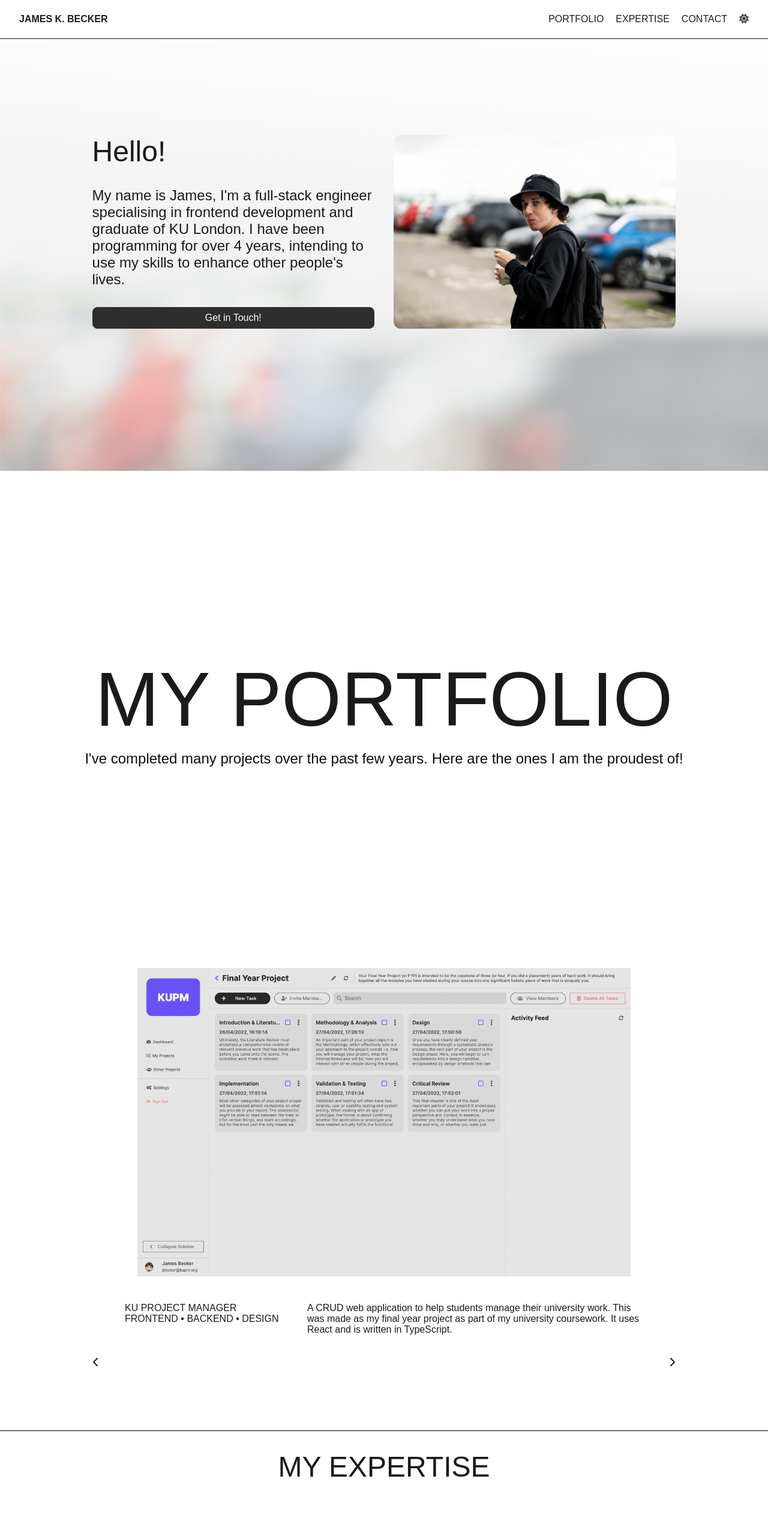
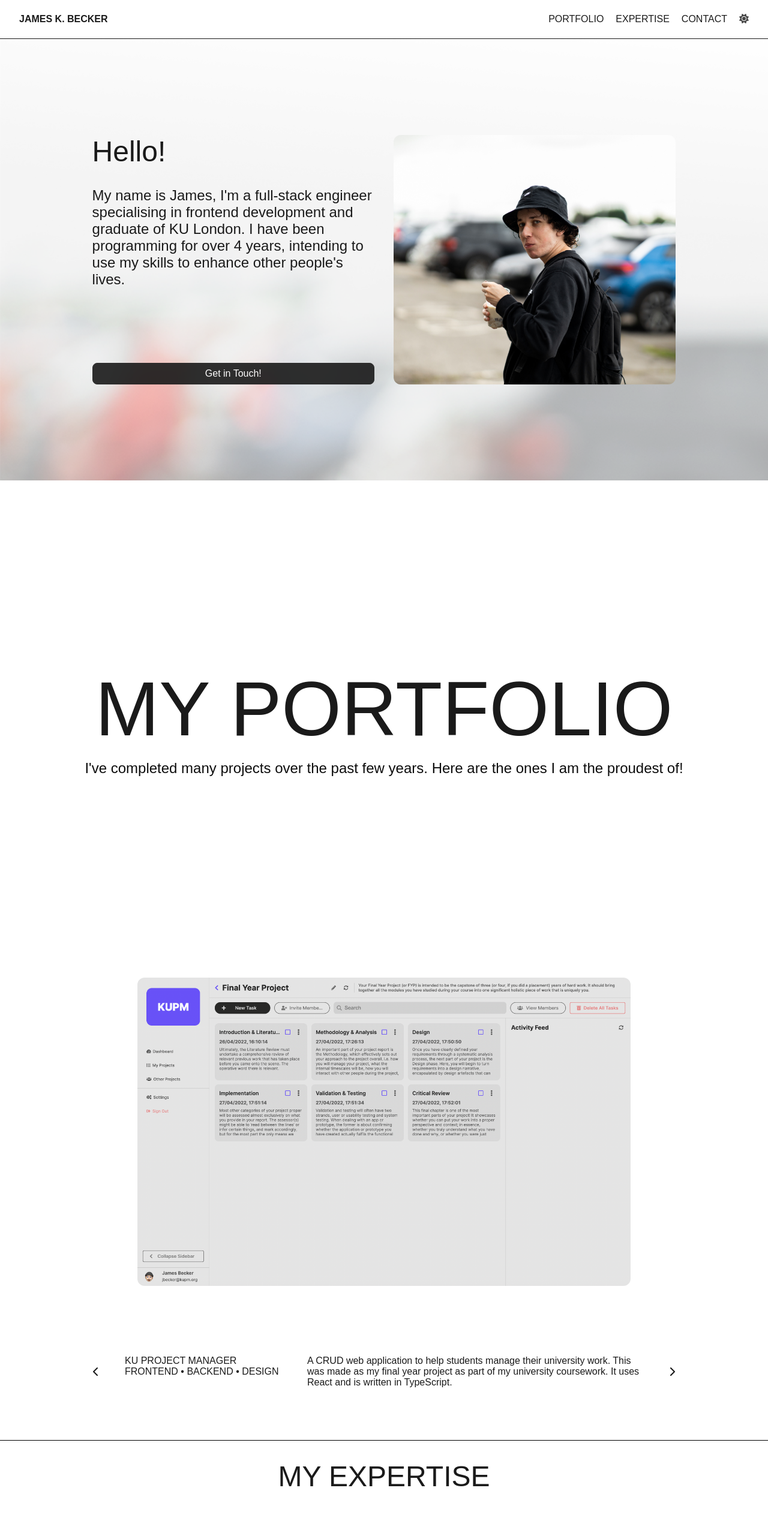
Before and after one commit to jameskbecker/portfolio-old, a Next.js app: page / in a window 1280 px wide. Shown: the top 2566 px of the page at 60% size. Built offline with nearby package versions, Linux system fonts and the light colour scheme.

Commit message:
Improve layout

```diff
--- a/src/components/sections/heroSection/index.tsx
+++ b/src/components/sections/heroSection/index.tsx
@@ -9,8 +9,7 @@ import screens from '@/screens';
 
 const StyledHeroSection = styled.section`
   position: relative;
-
-  height: 90vh;
+  height: 92vh;
 
   background: transparent;
 
@@ -33,7 +32,10 @@ const HeroSectionContent = styled.div`
   grid-auto-flow: column;
   align-content: center;
   grid-gap: 2rem;
+  height: 100%;
+
   padding: 10rem 12vw;
+  box-sizing: border-box;
 
   @media only screen and (max-width: ${screens.mobileMax}) {
     display: flex;
--- a/src/features/gallery/GalleryFooter.tsx
+++ b/src/features/gallery/GalleryFooter.tsx
@@ -1,26 +1,22 @@
-import { AppDispatch } from '@/app/store';
-import GalleryNavButton from '@/features/gallery/GalleryNavButton';
-import { nextItem, previousItem } from '@/features/gallery/gallerySlice';
 import screens from '@/screens';
-import {
-  faChevronLeft,
-  faChevronRight,
-} from '@fortawesome/free-solid-svg-icons';
-import { FontAwesomeIcon } from '@fortawesome/react-fontawesome';
-import { useDispatch, useSelector } from 'react-redux';
+import { useSelector } from 'react-redux';
 import styled from 'styled-components';
 
 const StyledGalleryFooter = styled.div`
   flex-basis: 15vh;
+  grid-area: details;
   display: grid;
   grid-template-columns: 3fr 6fr;
   grid-auto-rows: min-content min-content;
   grid-auto-flow: column;
   grid-gap: 0 1.5rem;
+  align-self: center;
+
   padding: 1rem;
   margin: 0;
+
   overflow: hidden;
-  grid-area: details;
+
   p {
     font-weight: 300;
     grid-row: span 3;
--- a/src/features/gallery/GalleryItem.tsx
+++ b/src/features/gallery/GalleryItem.tsx
@@ -9,6 +9,8 @@ const StyledGalleryItem = styled.div`
   flex-direction: row;
   justify-content: center;
   align-items: center;
+  align-self: center;
+  height: 100%;
 
   overflow: hidden;
 
@@ -39,8 +41,10 @@ const GalleryImage = styled.img`
   position: absolute;
   height: 90%;
   max-width: 100%;
+
+  border-radius: 0.75rem;
+
   object-fit: scale-down;
-  /* filter: drop-shadow(0px 4px 50px rgba(0, 0, 0, 0.25)); */
 
   @media only screen and (max-width: ${screens.mobileMax}) {
     width: 100vh;
```
